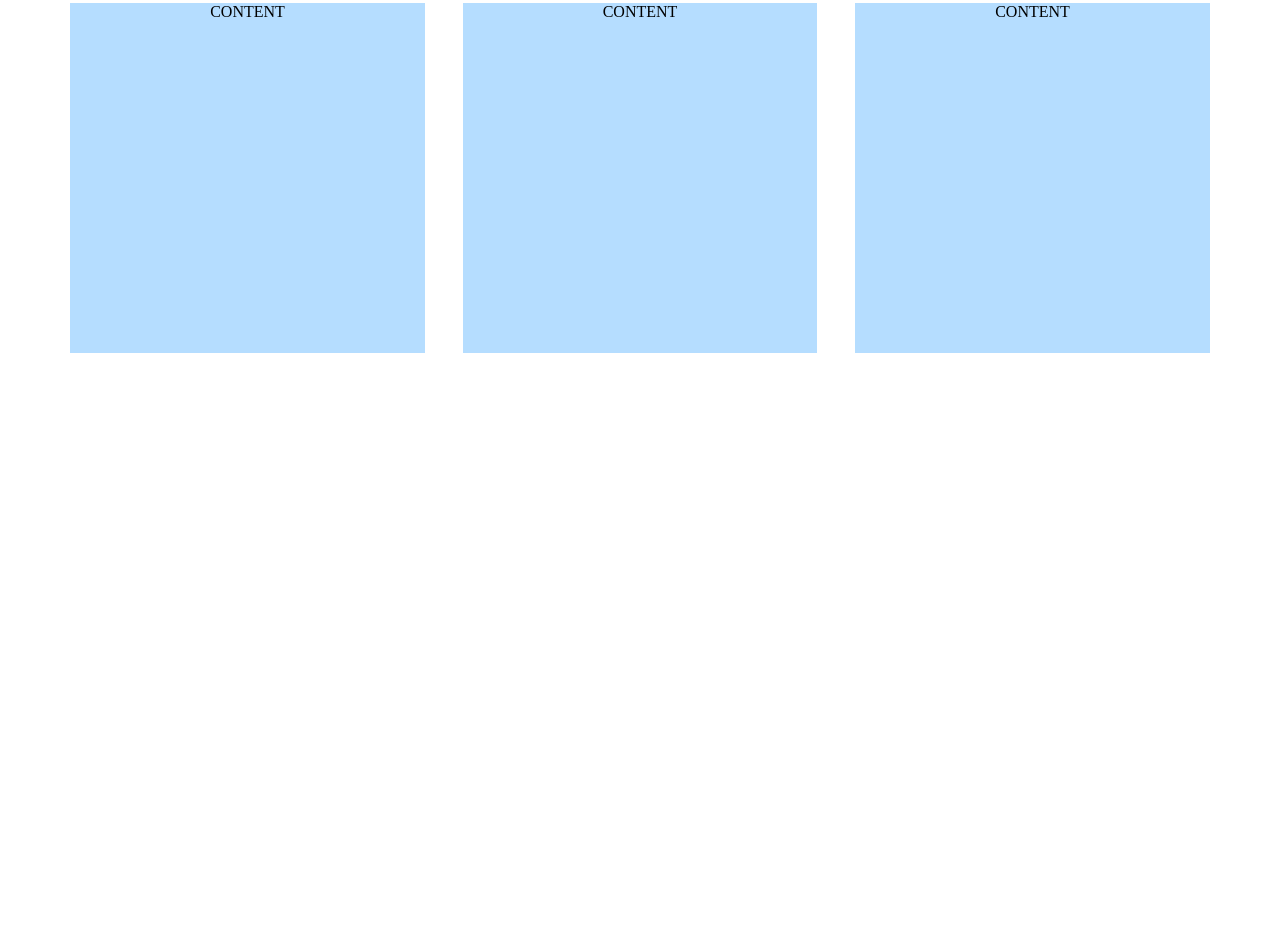
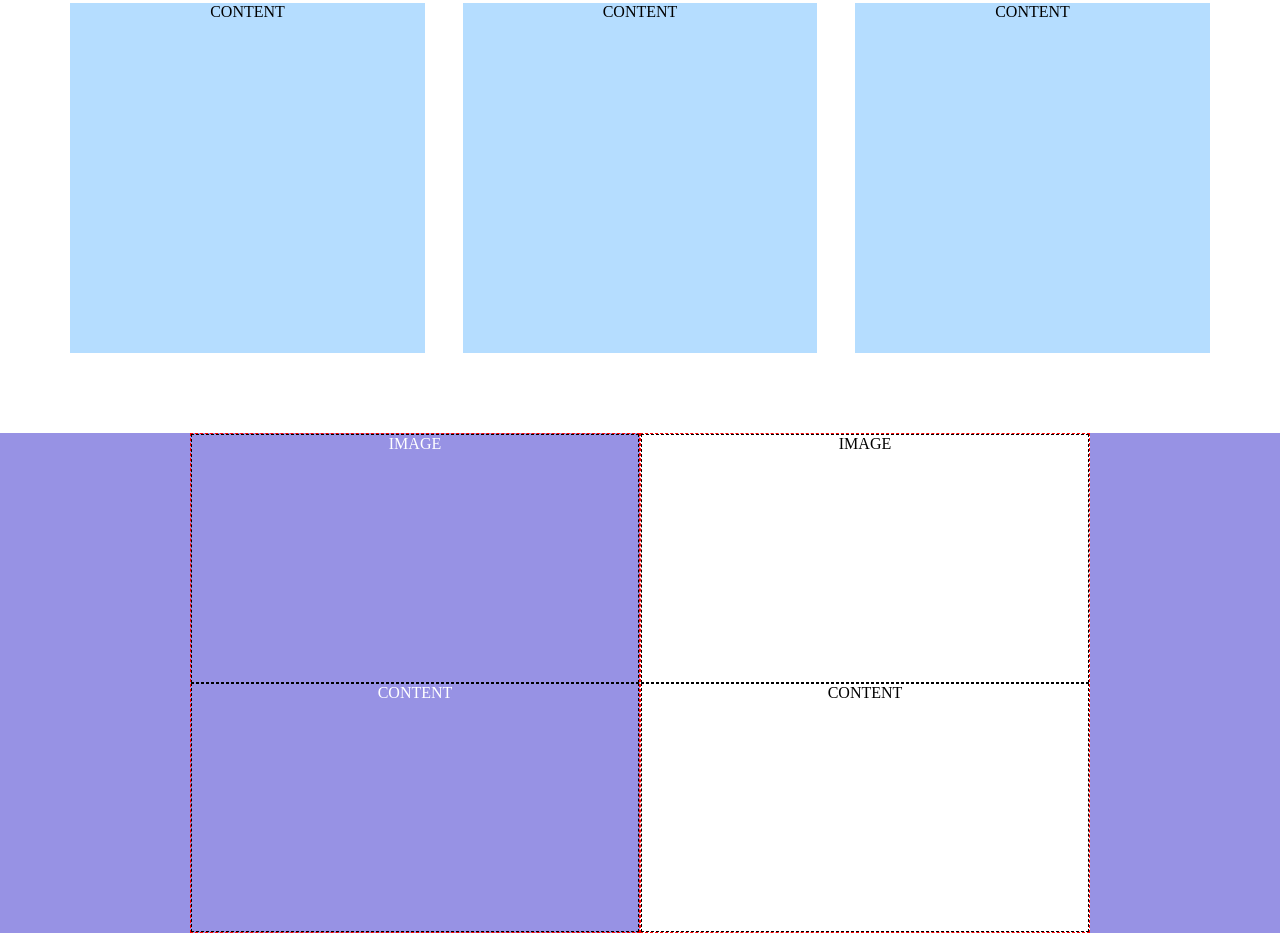
Before and after one commit to MLaz95/htmlcss-responsive-layout, a plain HTML site: page index.html in a window 1280 px wide. Shown: the part 490-1423 px from the top of the page. Before the commit the page ends 923 px from the top, so only its background shows below. Drawn offline with Linux system fonts and the light colour scheme.

Commit message:
layout sezione planning

```diff
--- a/index.html
+++ b/index.html
@@ -27,7 +27,18 @@
     </section>
 
     <!-- planning -->
-    <section></section>
+    <section class="back-purple">
+        <div class="plan container">
+            <div>
+                <div>IMAGE</div>
+                <div>CONTENT</div>
+            </div>
+            <div>
+                <div>IMAGE</div>
+                <div>CONTENT</div>
+            </div>
+        </div>
+    </section>
 
     <!-- partners -->
     <section></section>
--- a/style.css
+++ b/style.css
@@ -61,6 +61,37 @@ nav .container div{
     flex-direction: column;
 }
 
+/* planning */
+.back-purple{
+    background-color: #9792E4;
+}
+
+.plan{
+    display: flex;
+    flex-direction: column;
+
+}
+
+.plan > div{
+    height: 500px;
+    border: dashed 1px red;
+    text-align: center;
+    color: white;
+    /* test */
+}
+
+.plan > div div{
+    height: 50%;
+    border: dashed 1px black;
+    /* test */
+}
+
+.plan > div:last-child{
+    background-color: white;
+    color: black;
+}
+
+
 /* media queries */
 /* tablet view */
 @media screen and (min-width:768px) {
@@ -89,6 +120,7 @@ nav .container div{
         max-width: 1140px;
     }
 
+    /* features */
     .card:first-child{
         flex-direction: row;
     }
@@ -98,4 +130,16 @@ nav .container div{
         width: 50%;
         /* test */
     }
+
+    /* planning */
+    .plan{
+        flex-direction: row;
+        flex-wrap: wrap;
+        justify-content: center;
+    }
+
+    .plan > div{
+        width: 450px;
+        /* test */
+    }
 }
```
